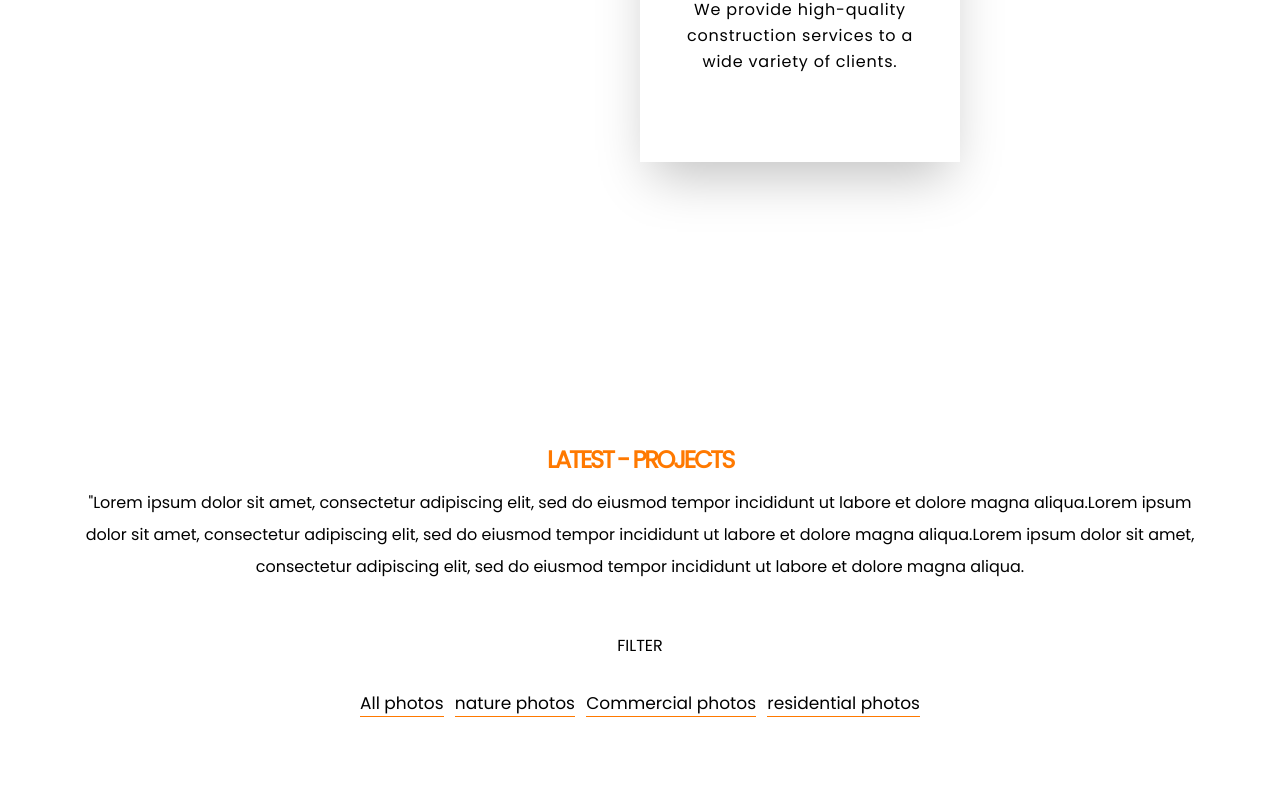
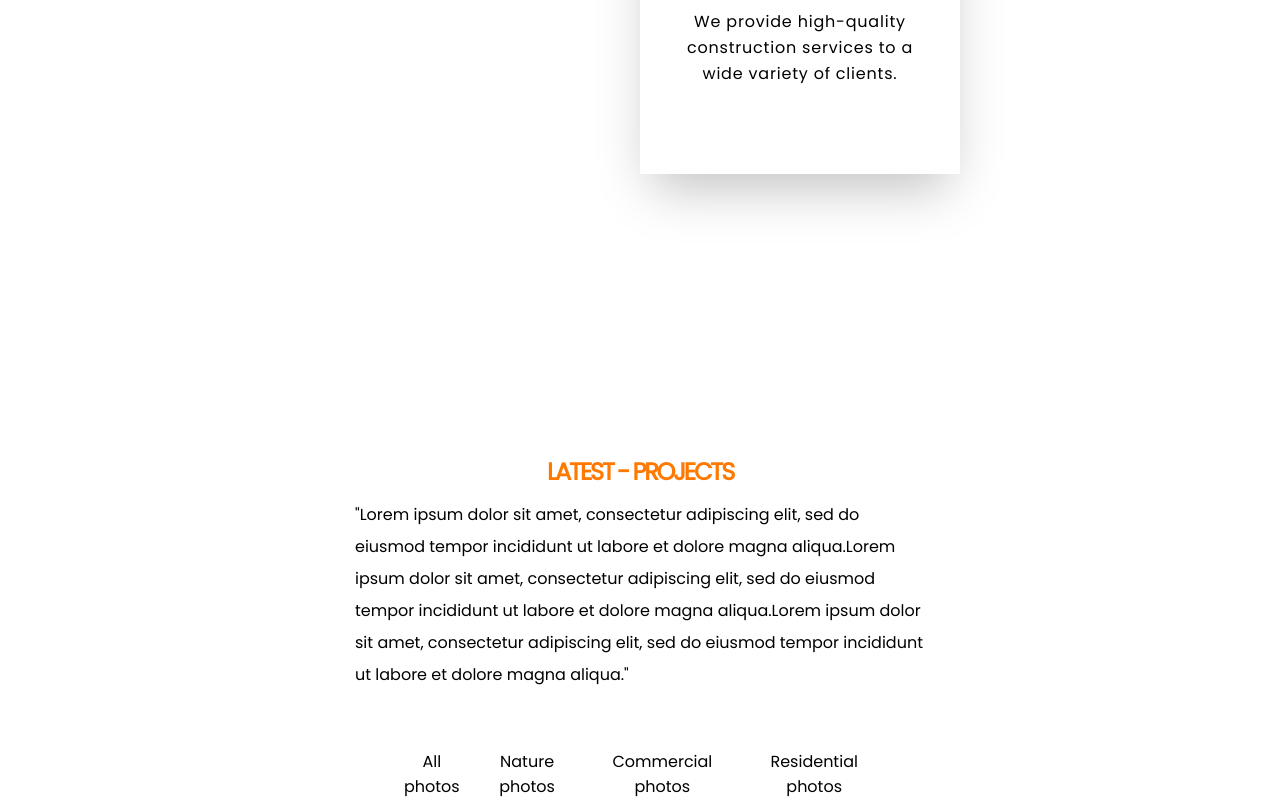
Before and after one commit to cerlans/Construction-Site-Redone, a React (Create React App) app: page / in a window 1280 px wide. Shown: the part 1986-2797 px from the top of the page. Built offline with nearby package versions, Linux system fonts and the light colour scheme.

Commit message:
2 files modified

```diff
--- a/src/Content.js
+++ b/src/Content.js
@@ -44,7 +44,7 @@ function Content (){
     </section>
   <section className='projects'>
       <h1>Latest - Projects</h1>
-      <p>"Lorem ipsum dolor sit amet, consectetur adipiscing elit, sed do eiusmod tempor incididunt ut labore et dolore magna aliqua.Lorem ipsum dolor sit amet, consectetur adipiscing elit, sed do eiusmod tempor incididunt ut labore et dolore magna aliqua.Lorem ipsum dolor sit amet, consectetur adipiscing elit, sed do eiusmod tempor incididunt ut labore et dolore magna aliqua. </p>
+      <p>"Lorem ipsum dolor sit amet, consectetur adipiscing elit, sed do eiusmod tempor incididunt ut labore et dolore magna aliqua.Lorem ipsum dolor sit amet, consectetur adipiscing elit, sed do eiusmod tempor incididunt ut labore et dolore magna aliqua.Lorem ipsum dolor sit amet, consectetur adipiscing elit, sed do eiusmod tempor incididunt ut labore et dolore magna aliqua." </p>
       <Gallery/>
       <div className='experience'>
         <span>20</span>
--- a/src/Gallery.js
+++ b/src/Gallery.js
@@ -29,15 +29,20 @@ function Gallery(){
        Filter
       <i class="fas fa-sort-down"></i>
         <div className={currentClass}>
-          <button onClick = {function(){setFilter('')}}>All photos</button>
-          <button onClick={function(){setFilter('Nature')}}>nature photos</button>
-          <button onClick={function(){setFilter('Commercial')}}>Commercial photos</button>
-          <button onClick={function(){setFilter('Residential')}}>residential photos</button>
+          <button onClick={() =>{setFilter('')}}>All photos</button>
+          <button onClick={() => {setFilter('Nature')}}>nature photos</button>
+          <button onClick={() =>{setFilter('Commercial')}}>Commercial photos</button>
+          <button onClick={() =>{setFilter('Residential')}}>residential photos</button>
         </div>
       </div>
     </div>
     <div className='filter-desktop'>
-
+      <ul>
+       <li onClick={()=> {setFilter('')}}>All photos</li>
+       <li onClick={()=> {setFilter('Nature')}}>Nature photos</li>
+       <li onClick={()=> {setFilter('Commercial')}}>Commercial photos</li>
+       <li onClick={()=> {setFilter('Residential')}}>Residential photos</li>
+      </ul>
     </div>
  <div className='gallery-parent'>
    {myData}
--- a/src/style.css
+++ b/src/style.css
@@ -394,30 +394,30 @@ padding:10px;
 
 @media (min-width:961px)  {
   body {
-  padding:40px;
+  padding:30px;
   }
   .navigation {
-    padding:10px;
+   padding:10px
   }
   .navigation i {
     display:none;
   }
   .navigation h1 {
     flex:1;
+    font-size:40px;
   }
 
   .navigation .desktop-nav {
     list-style-type: none;
     display:flex;
     flex:1;
-    justify-content:space-around;
+    justify-content:space-between;
     margin:0px;
     padding:0px;
   }
   .desktop-nav li {
     color:black;
-    border-bottom:3px solid #FF7900;
-    margin:5px;
+    margin-top:20px;
   }
 
   .Hero {
@@ -439,6 +439,7 @@ padding:10px;
   }
 
   .services .cards .card {
+
    max-width:320px;
    height:300px;
    padding:20px;
@@ -466,34 +467,33 @@ box-shadow: var(--tw-ring-offset-shadow, 0 0 #0000), var(--tw-ring-shadow, 0 0 #
       margin-top:15px;
       margin-bottom:15px;
   }
-
-  .filter-container i {
+  /*Mobile Filter display*/
+  .filter-container{
     display:none;
   }
-  .filter-container  .filter-button{
-    border:none;
+  .projects p {
+    width:50%;
+    margin:0 auto;
+    text-align:left;
+  }
+  .filter-desktop{
+    padding:3rem;
+    margin:0 auto;
     width:50%;
   }
-  .filter-container .hidden-menu{
+  .filter-desktop ul{
+     list-style-type:none;
      display:flex;
-     margin-top:2rem;
      justify-content:space-between;
   }
-  .filter-container .hidden-menu button {
+  .filter-desktop li {
+    border-bottom:1px solid #FF7900;
     cursor:pointer;
-     background: transparent;
-     box-shadow: 0px 0px 0px transparent;
-     border-bottom:1px solid #FF7900;
-     border-top:none;
-     border-left:none;
-     border-right:none;
-     text-shadow: 0px 0px 0px transparent;
+    transition: 0.2s;
     font-size:17px;
-     transition: 0.3s;
-
+    letter-spacing: -1.2px;
   }
-  .filter-container .hidden-menu button:hover {
+  .filter-desktop li:hover {
     color:#FF7900;
   }
-
 }
```
Lines whose indentation alone changed are shown as unchanged.
